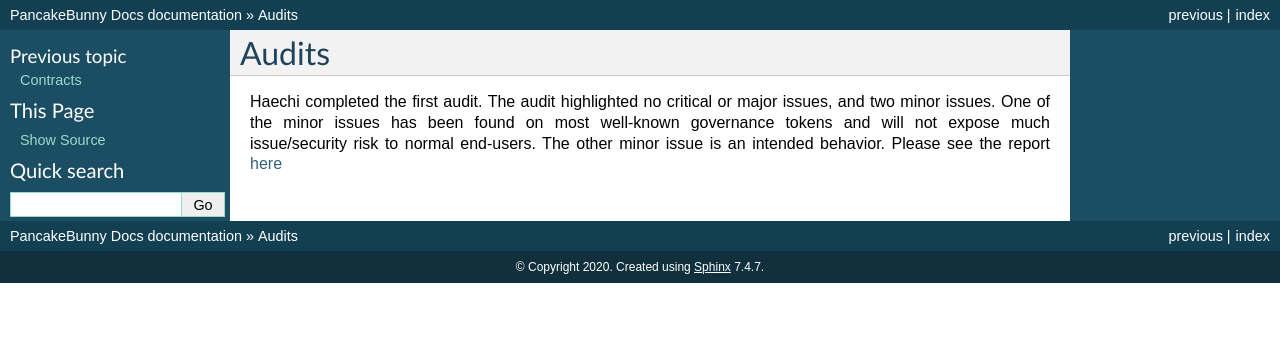
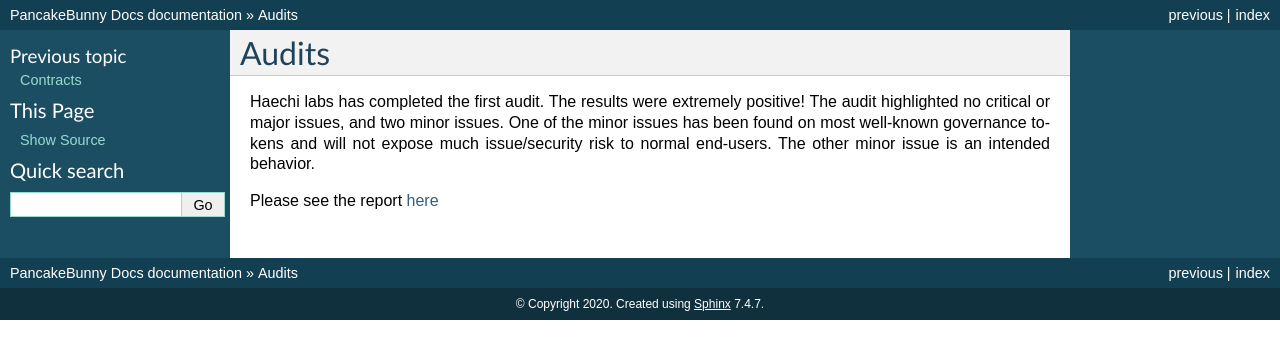
Before and after one commit to DefiEnginner/BannyFinance, a Sphinx documentation site: the page built from docs/audits.rst, in a window 1280 px wide. Shown: the top 359 px of the page. Built offline with Sphinx 7.4.7, drawn with Linux system fonts in a browser that asks for light colours.

Commit message:
fix typo

```diff
--- a/docs/audits.rst
+++ b/docs/audits.rst
@@ -2,5 +2,6 @@
 Audits
 ************************
 
-Haechi completed the first audit. The audit highlighted no critical or major issues, and two minor issues. One of the minor issues has been found on most well-known governance tokens and will not expose much issue/security risk to normal end-users. The other minor issue is an intended behavior.
+Haechi labs has completed the first audit. The results were extremely positive! The audit highlighted no critical or major issues, and two minor issues. One of the minor issues has been found on most well-known governance tokens and will not expose much issue/security risk to normal end-users. The other minor issue is an intended behavior.
+
 Please see the report `here <https://github.com/PancakeBunny-finance/Bunny/blob/main/audits/%5BHAECHI%20AUDIT%5D%20PancakeBunny%20Smart%20Contract%20Audit%20Report%20ver%202.0.pdf>`_
```
